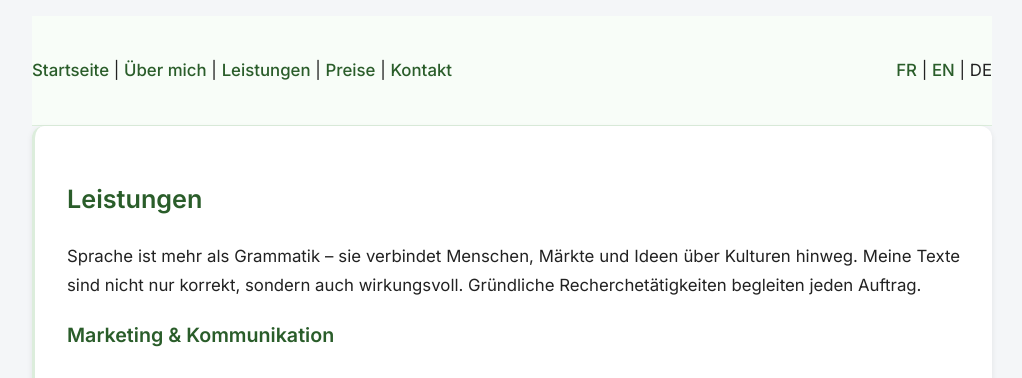
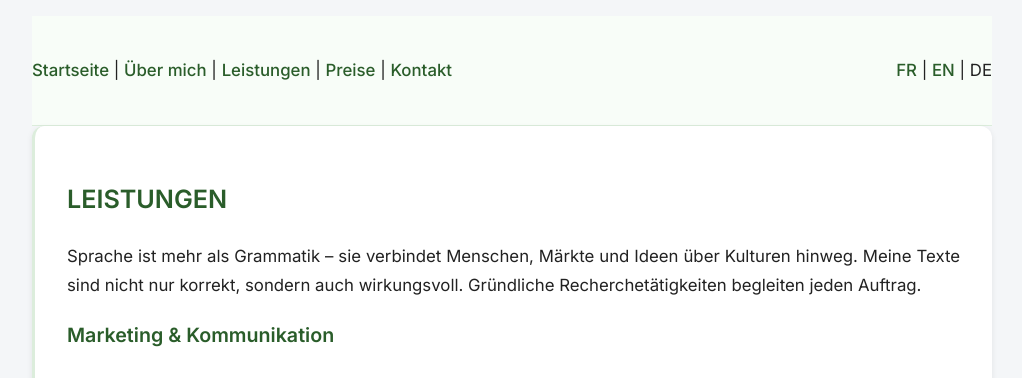
Before and after one commit to nneuhoff/traduction-translation-uebersetzung, a Jekyll site: the page built from de/services.md, in a window 1280 px wide. Shown: the top 378 px of the page, without its empty margins (128-1150 px from the left). Built offline with Jekyll 4.4.1, drawn with Linux system fonts in a browser that asks for light colours.

```diff
--- a/de/services.md
+++ b/de/services.md
@@ -4,7 +4,7 @@ title: "Leistungen"
 lang: de
 ---
 
-## Leistungen
+## LEISTUNGEN
 
 Sprache ist mehr als Grammatik – sie verbindet Menschen, Märkte und Ideen über Kulturen hinweg. Meine Texte sind nicht nur korrekt, sondern auch wirkungsvoll. Gründliche Recherchetätigkeiten begleiten jeden Auftrag.
 
```
